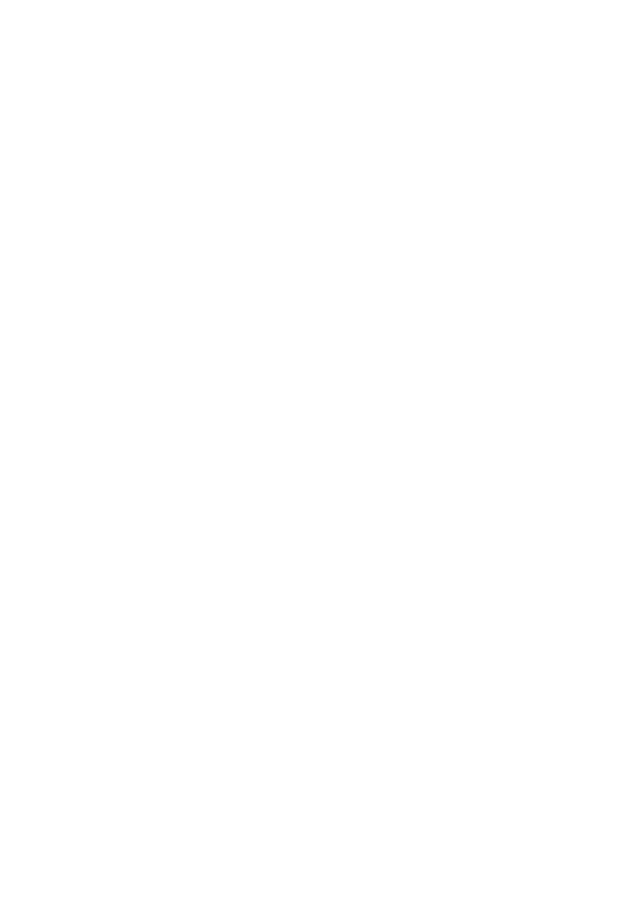
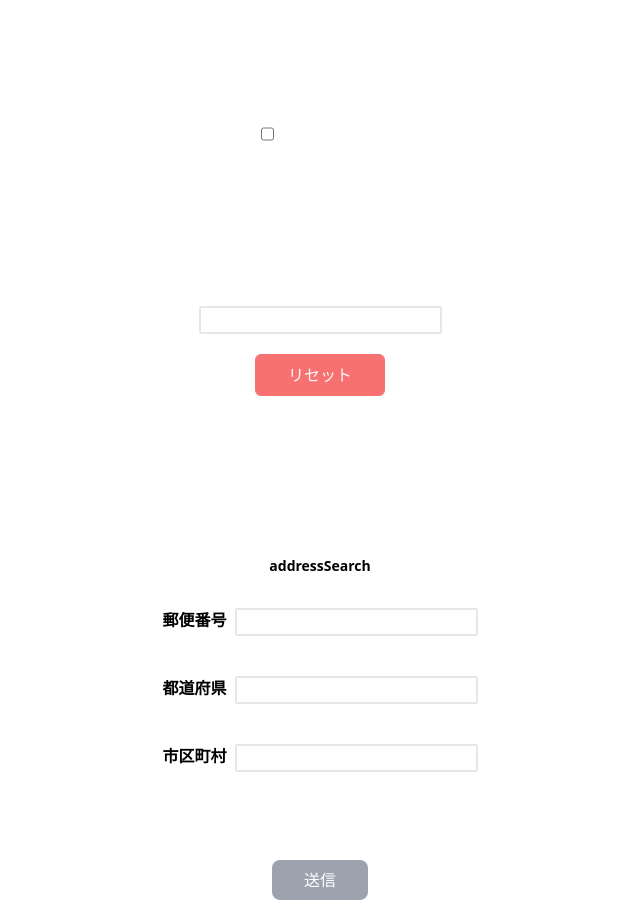
Before and after one commit to pj100-team/react-v3, a React (Create React App) app: page / in a window 1280 px wide. Shown: the part 260-1172 px from the top of the page, without its empty margins (320-960 px from the left). Before the commit the page ends 800 px from the top, so only its background shows below. Built offline with nearby package versions, Linux system fonts and the light colour scheme.

Commit message:
practice1~4完成

```diff
--- a/src/App.css
+++ b/src/App.css
@@ -1,3 +1,19 @@
 @tailwind base;
 @tailwind components;
 @tailwind utilities;
+
+
+@layer components {
+	.practice1_btn{
+		@apply rounded-md py-[0.5em] px-[2em] text-[1rem] border-[1px] border-solid transition hover:opacity-50
+	}
+	.p-form__input{
+		@apply border border-gray-200 border-2 rounded-sm px-1;
+	}
+	.p-form__error{
+		@apply text-red-600 whitespace-nowrap absolute top-7;
+	}
+	.p-form__submit{
+		@apply text-white bg-gray-400 rounded-lg w-fit py-2 px-8 mt-12 flex justify-center items-center transition hover:opacity-50;
+	}
+}
--- a/src/App.tsx
+++ b/src/App.tsx
@@ -1,10 +1,26 @@
 import "./App.css";
+import Practice1 from "./components/practice1";
+import Practice2 from "./components/practice2";
+import Practice3 from "./templates/practice3";
+import Practice4 from "./templates/practice4";
+
 
 function App() {
 	return (
-		<header className="bg-[#94A3B8] text-center p-[20px] text-4xl text-[#F9FAFB]">
-			React-v3
-		</header>
+		<>
+			<header className="bg-[#94A3B8] text-center p-[20px] text-4xl text-[#F9FAFB]">
+				React-v3
+			</header>
+			<main className="mt-[100px]">
+				<section className="flex flex-col gap-40">
+					<Practice1 />
+					<Practice2 />
+					<Practice3 />
+					<Practice4 />
+
+				</section>
+			</main>
+		</>
 	);
 }
 
--- /dev/null
+++ b/src/components/button.tsx
@@ -0,0 +1,21 @@
+import React, { ReactNode } from 'react';
+
+type Props = {
+	children:ReactNode,
+	style:{
+		bgColor:string,
+		txtColor:string,
+		borderColor:string
+	},
+	type?:'submit' | 'button',
+	onClick?:(e : React.FormEvent<HTMLButtonElement>) => void,
+}
+
+const Button : React.FC<Props> = ({children,style,type = 'button',onClick}) => {
+	return (
+		<button type={type} onClick={onClick} className={`practice1_btn ${style.txtColor} ${style.bgColor} ${style.borderColor}`}>{children}</button>
+	)
+}
+
+
+export default Button
--- /dev/null
+++ b/src/components/input.tsx
@@ -0,0 +1,24 @@
+import { ReactNode } from "react"
+
+
+type InputType = 'checkbox' | 'text' | 'number' | 'submit' | 'radio'
+type Props = Omit<JSX.IntrinsicElements['input'], 'value'> & {
+	type:InputType,
+	style?:string,
+	onChange?:(e : React.FormEvent<HTMLInputElement>) => void  ,
+	children?:ReactNode
+	name:string,
+	value?:string
+}
+
+const Input : React.FC<Props> = ({type,style,value,onChange,children,name}) => {
+	return (
+		<label htmlFor={name} className={type === 'checkbox' ? style : 'flex justify-center max-w-fit'}>
+			<input id={name} value={value}
+			className={type !== 'checkbox' ? "p-form__input" : ''} type={type} onChange={onChange} />
+			{children}
+		</label>
+	)
+}
+
+export default Input
--- /dev/null
+++ b/src/components/practice1.tsx
@@ -0,0 +1,14 @@
+import Button from "./button";
+
+export default function Practice1(){
+	const handleClick = (e : React.FormEvent<HTMLButtonElement>) => {
+		console.log(e.currentTarget.innerHTML)
+	}
+	return (
+		<div className="flex justify-center mx-auto gap-10">
+			<Button style={{txtColor:'text-[#f9fafb]',bgColor:'bg-[#f87171]',borderColor:'border-[#f87171]'}} onClick={handleClick}>button1</Button>
+			<Button style={{txtColor:'text-[#f9fafb]',bgColor:'bg-[#fcd34d]',borderColor:'border-[#fcd34d]'}} onClick={handleClick}>button2</Button>
+			<Button style={{txtColor:'text-[#f9fafb]',bgColor:'bg-[#86efac]',borderColor:'border-[#86efac]'}} onClick={handleClick}>button3</Button>
+		</div>
+	)
+}
--- /dev/null
+++ b/src/components/practice2.tsx
@@ -0,0 +1,14 @@
+import Input from "./input";
+import { useState } from "react"
+
+export default function Practice2(){
+	const [checkbox, setCheckbox] = useState<Boolean>(false)
+	const handleChange = () => {
+		setCheckbox(onChange => !onChange)
+	}
+	return (
+		<Input type="checkbox" name="greeting" style="max-w-fit mx-auto flex gap-4" onChange={handleChange} >
+			<p className={!checkbox ? 'opacity-0 invisible' : ''}>hello world!</p>
+		</Input>
+	)
+}
--- /dev/null
+++ b/src/templates/practice3.tsx
@@ -0,0 +1,23 @@
+import Input from "../components/input";
+import Button from "../components/button";
+import { FormEvent, useState } from "react";
+
+const Practice3 : React.FC = () =>{
+	const [input, setInput] = useState<string>('')
+	const handleChange = (e : FormEvent<HTMLInputElement>) => {
+		setInput(e.currentTarget.value)
+	}
+	const handleClear = () => {
+		setInput('')
+	}
+
+	return (
+		<div className="flex flex-col items-center gap-5">
+			<Input type="text" name="word" style="p-form__input" onChange={handleChange} value={input} />
+			<Button type="button" onClick={handleClear} style={{txtColor:'text-[#f9fafb]',bgColor:'bg-[#f87171]',borderColor:'border-[#f87171]'}}>リセット</Button>
+		</div>
+	)
+}
+
+
+export default Practice3
--- /dev/null
+++ b/src/templates/practice4.tsx
@@ -0,0 +1,118 @@
+import { useForm,SubmitHandler } from 'react-hook-form'
+import { yupResolver} from '@hookform/resolvers/yup'
+import * as yup from 'yup'
+import axios from "axios";
+import { useState,useEffect } from 'react'
+
+const schema = yup.object().shape({
+	zip: yup
+		.string()
+		.label('郵便番号')
+		.required('必須項目です')
+		.matches(/^\d{7}$/, '7桁の数字を入力してください'),
+	pref: yup
+		.string()
+		.label('都道府県')
+		.required('必須項目です'),
+	city: yup
+		.string()
+		.label('市区町村')
+		.required('必須項目です'),
+}).required();
+type FormData = yup.InferType<typeof schema>
+
+const Practice4 : React.FC = () => {
+	const [submitable, setSubmitable] = useState(true)
+	const {register, handleSubmit ,setValue,getValues,trigger,formState: {errors}} = useForm<FormData>({
+		defaultValues: {
+			zip: '',
+			pref: '',
+			city: '',
+		},
+		resolver: yupResolver(schema),
+		// mode:'onBlur'
+		mode:'onChange'
+	})
+
+	const onSubmit:SubmitHandler<FormData> = data => {
+		console.log('送信成功',data)
+		alert('送信完了しました')
+	}
+	const handleKeyDown = (e: { key: string; preventDefault: () => void }) => {
+		if (e.key === "Enter") {
+			e.preventDefault()
+		}
+
+	}
+	const onError:any = (err : any) => {
+		alert(`正しく送信できませんでした。\nエラー内容を修正の上、再度送信をお願いいたします。`)
+		console.log('送信エラー',err)
+	}
+
+	useEffect(() => {
+		const zipVal = getValues('zip')
+		if(!zipVal){
+			setSubmitable(true)
+			return
+		}
+		const setAddress = async () => {
+			try {
+				const response = await axios.get( 'https://zipcloud.ibsnet.co.jp/api/search',{
+					params:{
+						zipcode:Number(zipVal)
+					}
+				})
+				setValue('zip',response.data.results[0].zipcode)
+				setValue('city',response.data.results[0].address2)
+				setValue('pref',response.data.results[0].address1)
+				setSubmitable(true)
+			} catch(error) {
+				setValue('city','')
+				setValue('pref','')
+				setSubmitable(false)
+			} finally {
+				trigger()
+				console.log('検索終了')
+			}
+		};
+		setAddress()
+	},[getValues('zip')])
+
+
+
+	// console.log('isDirty, dirtyFields',isDirty, dirtyFields)
+
+	return (
+		<div className="flex flex-col gap-5">
+			<h4 className="font-bold text-center text-sm">addressSearch</h4>
+			<form className="flex items-center flex-col py-3 gap-10" onSubmit={handleSubmit(onSubmit, onError)} onKeyDown={handleKeyDown} noValidate>
+				<div className="flex">
+					<label className="font-bold" htmlFor="zip">郵便番号</label>
+					<div className="ml-2 relative">
+						<input className="p-form__input" id="zip" type="text" {...register('zip')} />
+						{errors.zip?.message && <p className="p-form__error">{errors.zip.message}</p>}
+					</div>
+				</div>
+				<div className="flex">
+					<label className="font-bold" htmlFor="pref">都道府県</label>
+					<div className="ml-2 relative">
+						<input className="p-form__input" id="pref" type="text" {...register('pref')} />
+						{errors.pref && <p className="p-form__error">{errors.pref.message}</p>}
+					</div>
+				</div>
+				<div className="flex">
+					<label className="font-bold" htmlFor="city">市区町村</label>
+					<div className="ml-2 relative">
+						<input className="p-form__input" id="city" type="text" {...register('city')} />
+						{errors.city && <p className="p-form__error">{errors.city.message}</p>}
+					</div>
+				</div>
+				{submitable ? <button className="p-form__submit" type="submit" >送信</button>:<p className="text-red-600 mt-12">該当する住所がありません</p>}
+			</form>
+		</div>
+
+	)
+}
+
+
+export default Practice4
--- a/tailwind.config.js
+++ b/tailwind.config.js
@@ -1,4 +1,7 @@
 /** @type {import('tailwindcss').Config} */
+
+
+
 module.exports = {
 	content: ["./src/**/*.{ts,tsx}"],
 	theme: {
```
Also changed, not shown: package.json (+6 -1 lines), 1 other file (tests, documents, lock files or other folders).
